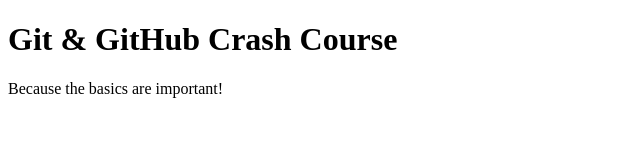
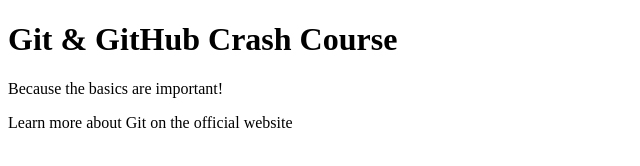
Before and after one commit to JosueMoreno/github-essentials, a plain HTML site: page index.html in a window 1280 px wide. Shown: the whole page, without its empty margins (0-640 px from the left). Drawn offline with Linux system fonts and the light colour scheme.

Commit message:
Added a new paragraph

```diff
--- a/index.html
+++ b/index.html
@@ -9,5 +9,6 @@
   <body>
     <h1>Git & GitHub Crash Course</h1>
     <p>Because the basics are important!</p>
+    <p>Learn more about Git on the official website</p>
   </body>
 </html>
```
